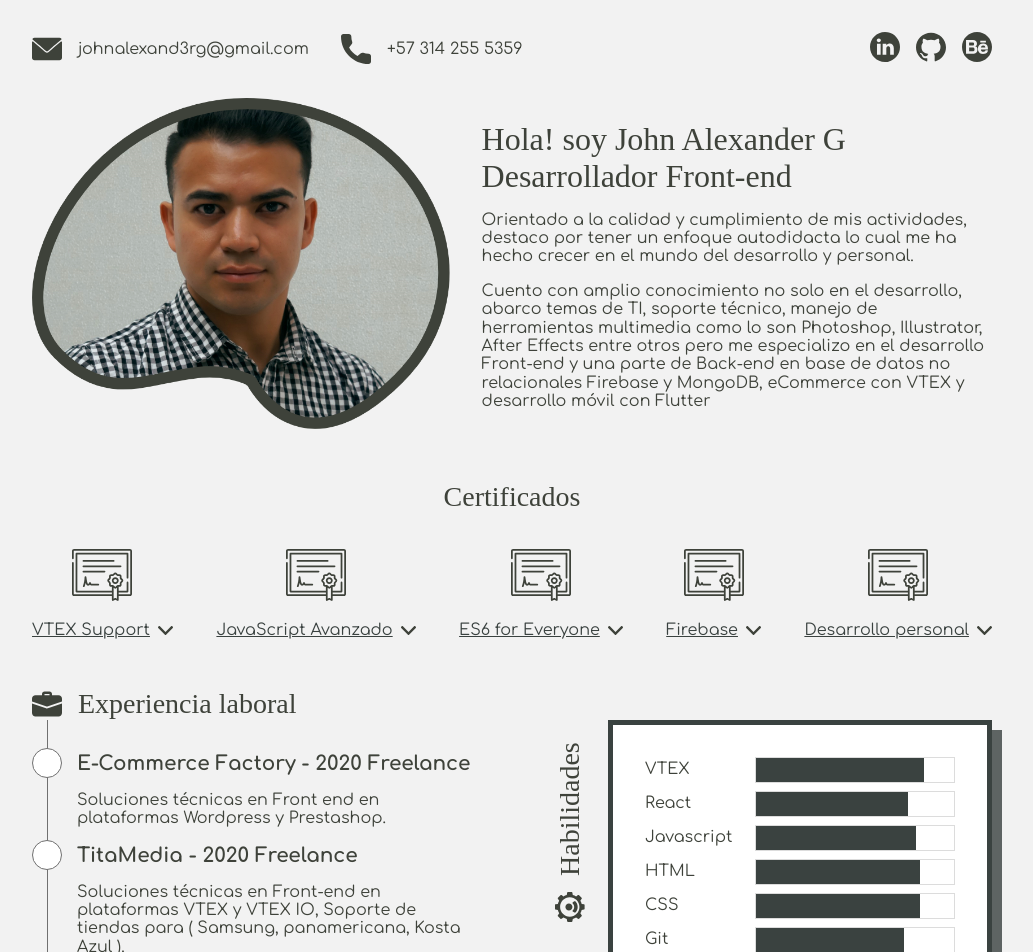
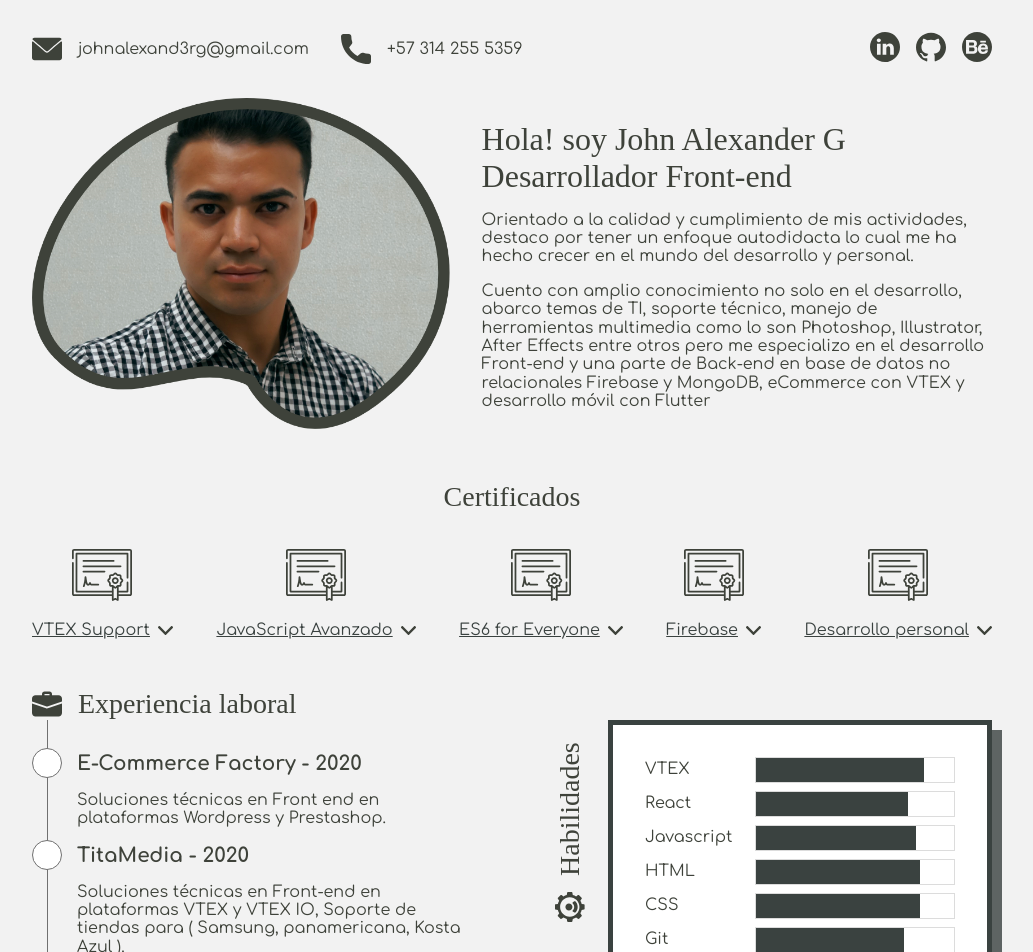
Before and after one commit to JohnAlexanderG/cv-johnalexanderg, a Svelte app: page / in a window 1280 px wide. Shown: the top 952 px of the page, without its empty margins (128-1161 px from the left). Built offline with nearby package versions, Linux system fonts and the light colour scheme; a web font is replaced by a local one.

Commit message:
[Update] se remueve la palabra freelance

```diff
--- a/src/components/WorkExperience.svelte
+++ b/src/components/WorkExperience.svelte
@@ -60,11 +60,11 @@
     </div>
     <div class="content">
         <div>
-            <span class="title">E-Commerce Factory - 2020 Freelance</span>
+            <span class="title">E-Commerce Factory - 2020</span>
             <p class="text">Soluciones técnicas en Front end en plataformas Wordpress y Prestashop.</p>
         </div>
         <div>
-            <span class="title">TitaMedia - 2020 Freelance</span>
+            <span class="title">TitaMedia - 2020</span>
             <p class="text">Soluciones técnicas en Front-end en plataformas VTEX y VTEX IO, Soporte de tiendas para ( Samsung, panamericana, Kosta Azul ).</p>
         </div>
         <div>
```
